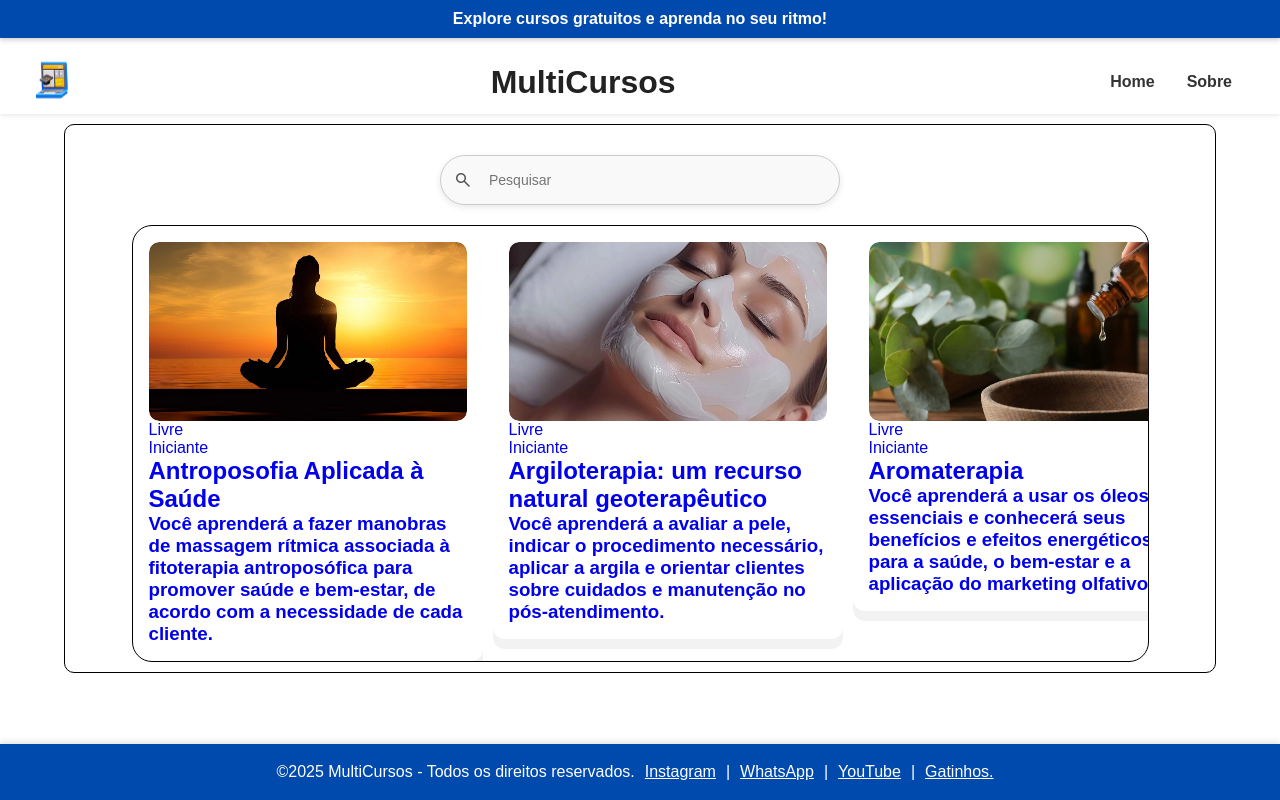
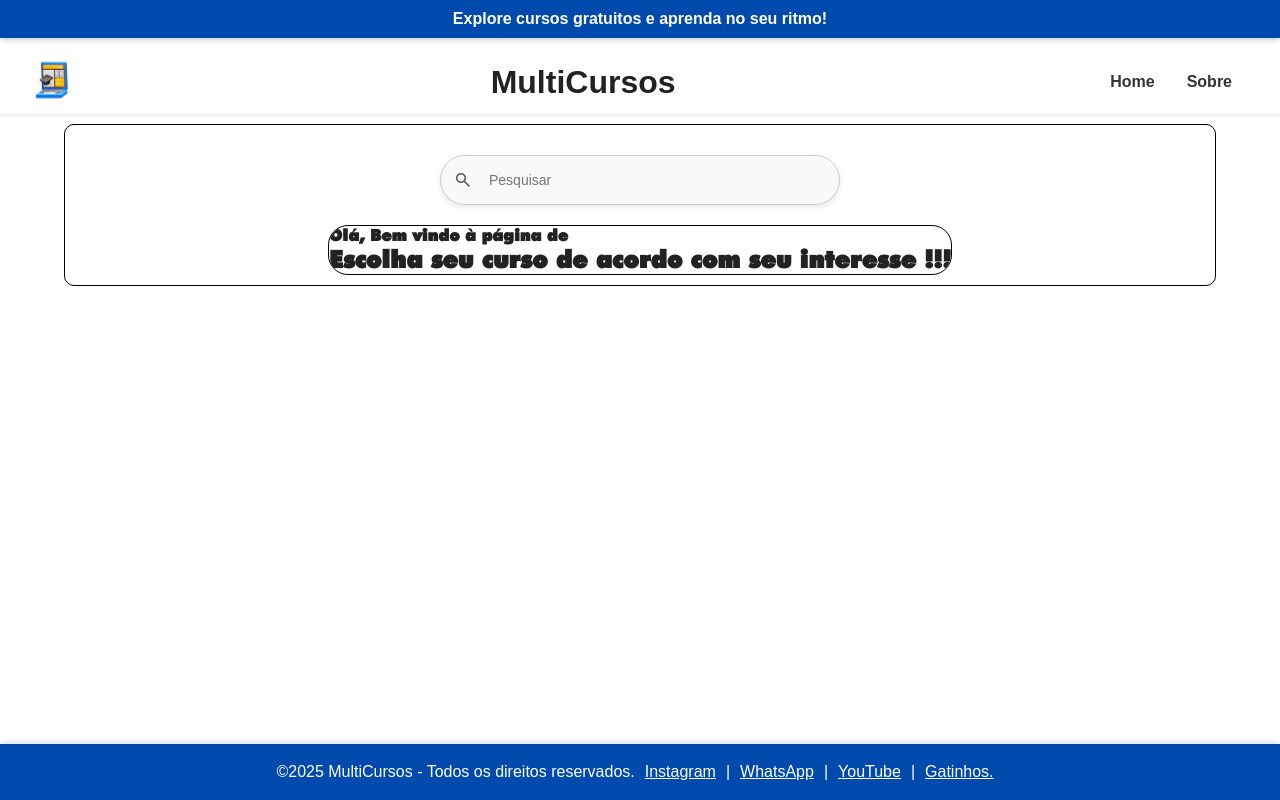
Before and after one commit to SpanishCodes4Life/newbiescourses, a Next.js app in the folder newbiescourses/: page /cursos/Saude in a window 1280 px wide. Built offline with nearby package versions, Linux system fonts and the light colour scheme; a web font is replaced by a local one.

Commit message:
commit to fix

```diff
--- a/newbiescourses/src/app/components/MapCards.tsx
+++ b/newbiescourses/src/app/components/MapCards.tsx
@@ -1,26 +1,14 @@
-import Link from "next/link";
-import Image from 'next/image'
-import estilos from '../cursos/cursos.module.css';
+import localfont from "next/font/local";
 
-export default function Card({cards}) {
-    return(
-        cards.map((card,index) => (
-            <div>
-                <Link href={card.link} className={estilos.linkcard}>
-                <div className={estilos.imagemcard}>
-                                    <Image
-                                    src={card.image}
-                                    alt="ImagemWeb"
-                                    fill={true}
-                                    style={{objectFit: 'cover', borderRadius:'10px', aspectRatio: '16/9'}}
-                                    />
-                                    </div>
-                                    <p>{card.categoria}</p>
-                                    <p>{card.nivel}</p>
-                                    <h2>{card.titulo}</h2>
-                                    <h3>{card.subtitle}</h3>
-                </Link>
-            </div>
-        ))
-    )
+const MyFont = localfont({
+  src: "../fonts/Futura Extra Black font.ttf",
+});
+
+export default function CategoriaText({ nome }: { nome: string }) {
+  return (
+    <section className={MyFont.className}>
+      <h1>Olá, Bem vindo à página de {nome}</h1>
+      <h2>Escolha seu curso de acordo com seu interesse !!!</h2>
+    </section>
+  );
 }
```
